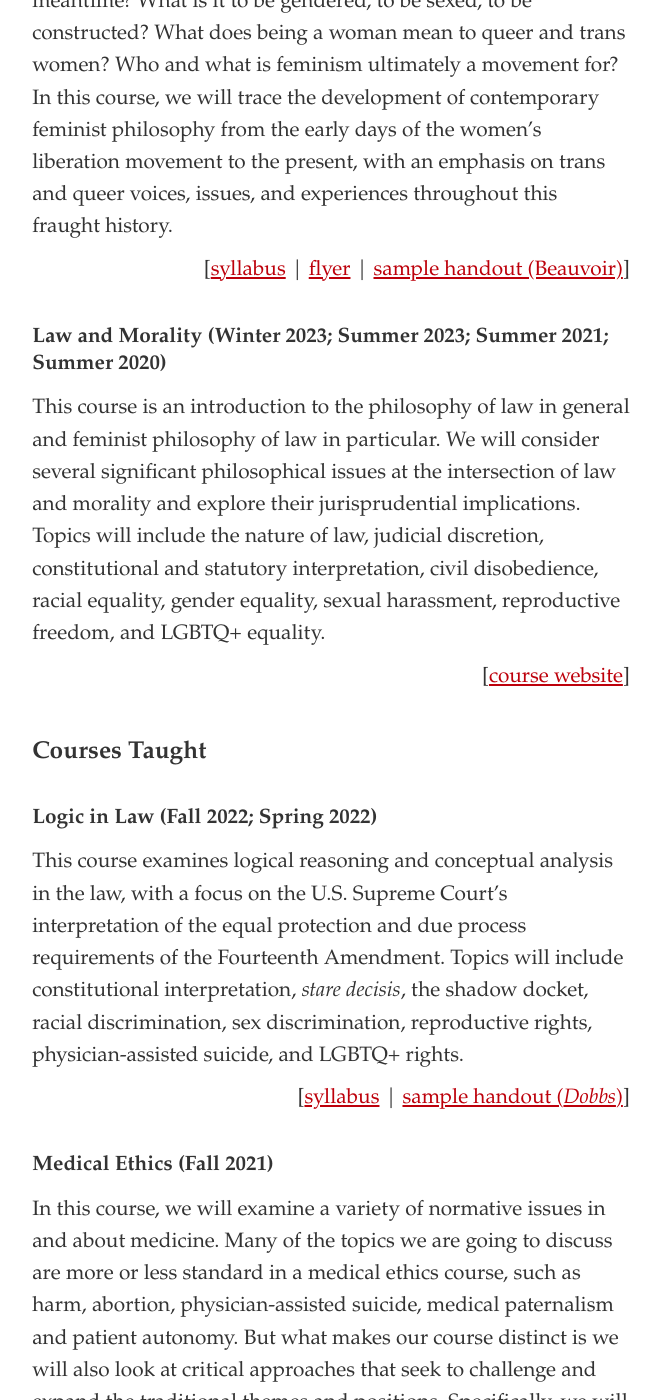
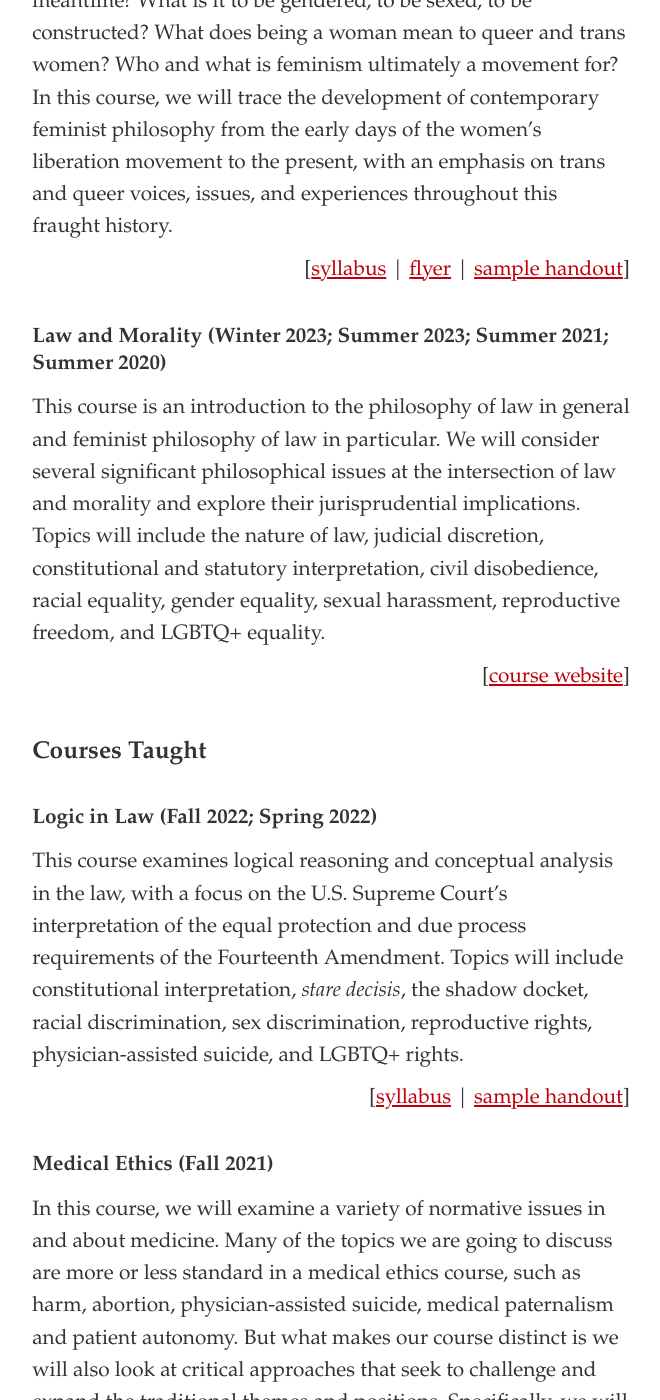
Before and after one commit to dingherself/dingherself.github.io, a Jekyll site: the page built from teaching.md, in a window 1280 px wide and 1400 px high, scrolled down 847 px. Shown: the whole window, without its empty margins (309-969 px from the left). Built offline with Jekyll 4.4.1, drawn with Linux system fonts in a browser that asks for light colours; some web fonts are replaced.

Commit message:
simplify

```diff
--- a/teaching.md
+++ b/teaching.md
@@ -23,7 +23,7 @@
 What is the nature of patriarchy, and what would it take to smash it? Can there be “pleasure under patriarchy” in the meantime? What is it to be gendered, to be sexed, to be constructed? What does being a woman mean to queer and trans women? Who and what is feminism ultimately a movement for? In this course, we will trace the development of contemporary feminist philosophy from the early days of the women’s liberation movement to the present, with an emphasis on trans and queer voices, issues, and experiences throughout this fraught history.
 
 <p style="text-align: right; margin-top: -0.5em;">
-    [<a href="/teaching/syllabus/ding-330-syllabus-spring-2024.pdf">syllabus</a> | <a href="/teaching/syllabus/ding-330-flyer-spring-2024.pdf">flyer</a> | <a href="/teaching/02-Beauvoir.pdf">sample handout (Beauvoir)</a>]
+    [<a href="/teaching/syllabus/ding-330-syllabus-spring-2024.pdf">syllabus</a> | <a href="/teaching/syllabus/ding-330-flyer-spring-2024.pdf">flyer</a> | <a href="/teaching/02-Beauvoir.pdf">sample handout</a>]
 </p>
 
 
@@ -41,7 +41,7 @@
 This course examines logical reasoning and conceptual analysis in the law, with a focus on the U.S. Supreme Court’s interpretation of the equal protection and due process requirements of the Fourteenth Amendment. Topics will include constitutional interpretation, *stare decisis*, the shadow docket, racial discrimination, sex discrimination, reproductive rights, physician-assisted suicide, and LGBTQ+ rights.
 
 <p style="text-align: right; margin-top: -0.5em;">
-    [<a href="/teaching/syllabus/ding-203-syllabus-fall-2022.pdf">syllabus</a> | <a href="/teaching/27-Dobbs.pdf">sample handout (<em>Dobbs</em>)</a>]
+    [<a href="/teaching/syllabus/ding-203-syllabus-fall-2022.pdf">syllabus</a> | <a href="/teaching/27-Dobbs.pdf">sample handout</a>]
 </p>
 
 ### Medical Ethics (Fall 2021)
```
